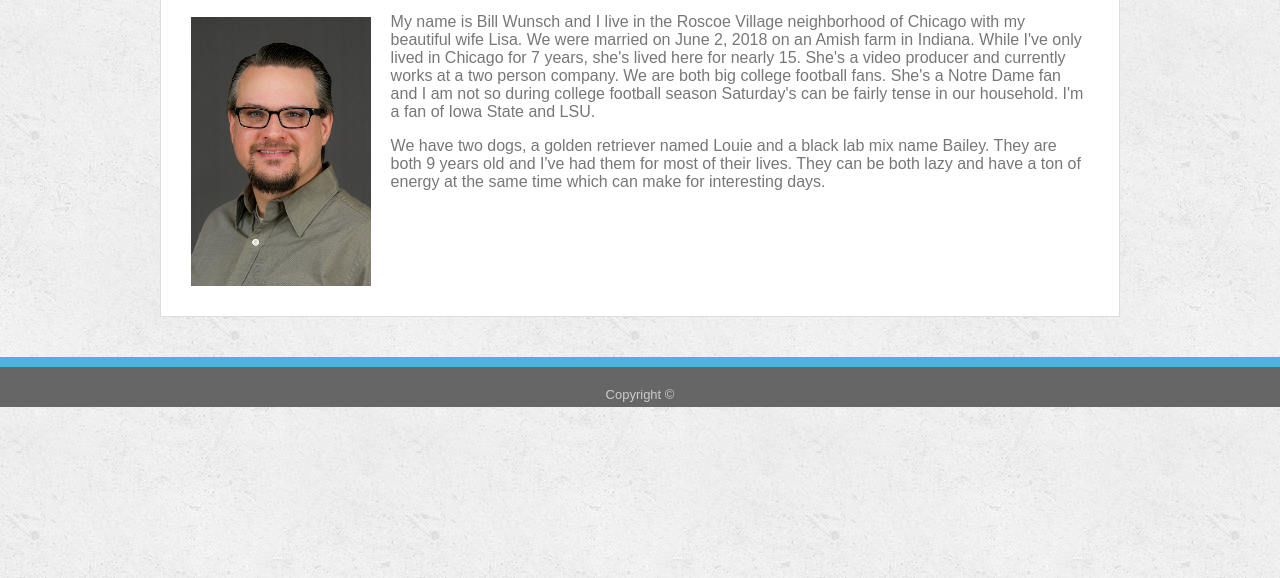
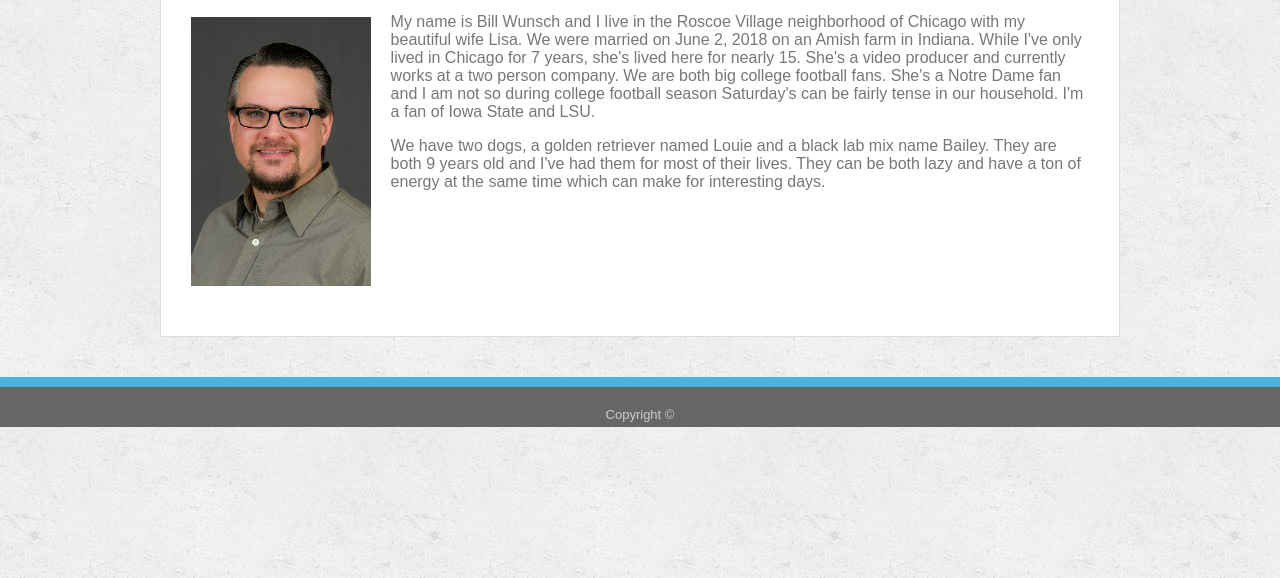
Before and after one commit to wwunsch23/Basic-Portfolio, a plain HTML site: page index.html in a window 1280 px wide. Shown: the part 222-800 px from the top of the page. Drawn offline with Linux system fonts and the light colour scheme.

Commit message:
Updated footer

```diff
--- a/assets/css/style.css
+++ b/assets/css/style.css
@@ -73,13 +73,11 @@ h1 {
 
 #content {
     max-width: 960px;
-    margin: 20px auto;
-    margin-bottom:40px;
+    margin: 20px auto 0;
     background-color: #fff;
-    padding: 30px;
+    padding: 30px 30px 50px;
     overflow: hidden;
     border: 1px solid #dddddd;
-    position: relative;
 }
 
 #contentHeader {
@@ -149,7 +147,9 @@ h3:hover {
 }
 
 footer {
-    margin-top: 20px;
+    width: 100%;
+    height: 50px;
+    padding-top: 40px;
 }
 
 footer p {
@@ -162,6 +162,7 @@ footer p {
 #blueFooter {
     background-color: #4AB4DD;
     height: 50px;
+    width: 100%;
     position: relative;
 }
 
@@ -169,7 +170,7 @@ footer p {
     background-color: #666;
     height: 40px;
     position: absolute;
-    top: 10px;
+    bottom: 0;
     width: 100%;
 }
 
```
